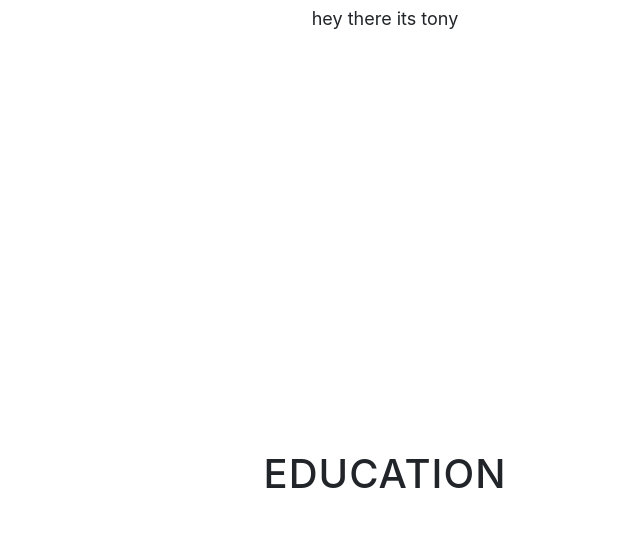
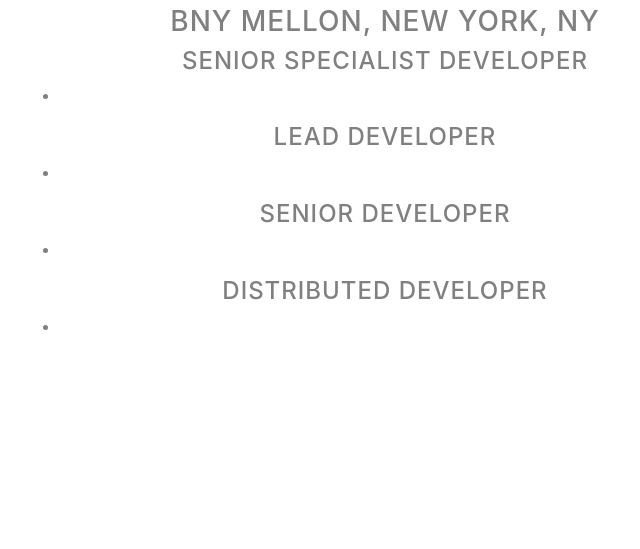
Before and after one commit to afbooza/afbooza.github.io, a website with bundled scripts: page resume.html in a window 1280 px wide. Shown: the part 251-800 px from the top of the page, without its empty margins (255-895 px from the left). Built offline with nearby package versions, Linux system fonts and the light colour scheme.

Commit message:
resume templating

```diff
--- a/css/resume.css
+++ b/css/resume.css
@@ -1,3 +1,4 @@
 .work-background {
     background-color: white;
+    color:grey;
 }
--- a/resume.html
+++ b/resume.html
@@ -56,9 +56,25 @@
       <div class="row">
         <div class="col-lg-8 mx-auto">
           <h1>Work Experience</h1>
-          <p class="work-background">
-              hey there its tony
-          </p>
+          <div class="work-background">
+              <h3>BNY Mellon, New York, NY</h3>
+              <h4>Senior Specialist Developer</h4>
+              <ul>
+                <li></li>
+              </ul>
+              <h4>Lead Developer</h4>
+              <ul>
+                <li></li>
+              </ul>
+              <h4>Senior Developer</h4>
+              <ul>
+                <li></li>
+              </ul>
+              <h4>Distributed Developer</h4>
+              <ul>
+                <li></li>
+              </ul>
+          </div>
       </div>
     </div>
   </section>
```
